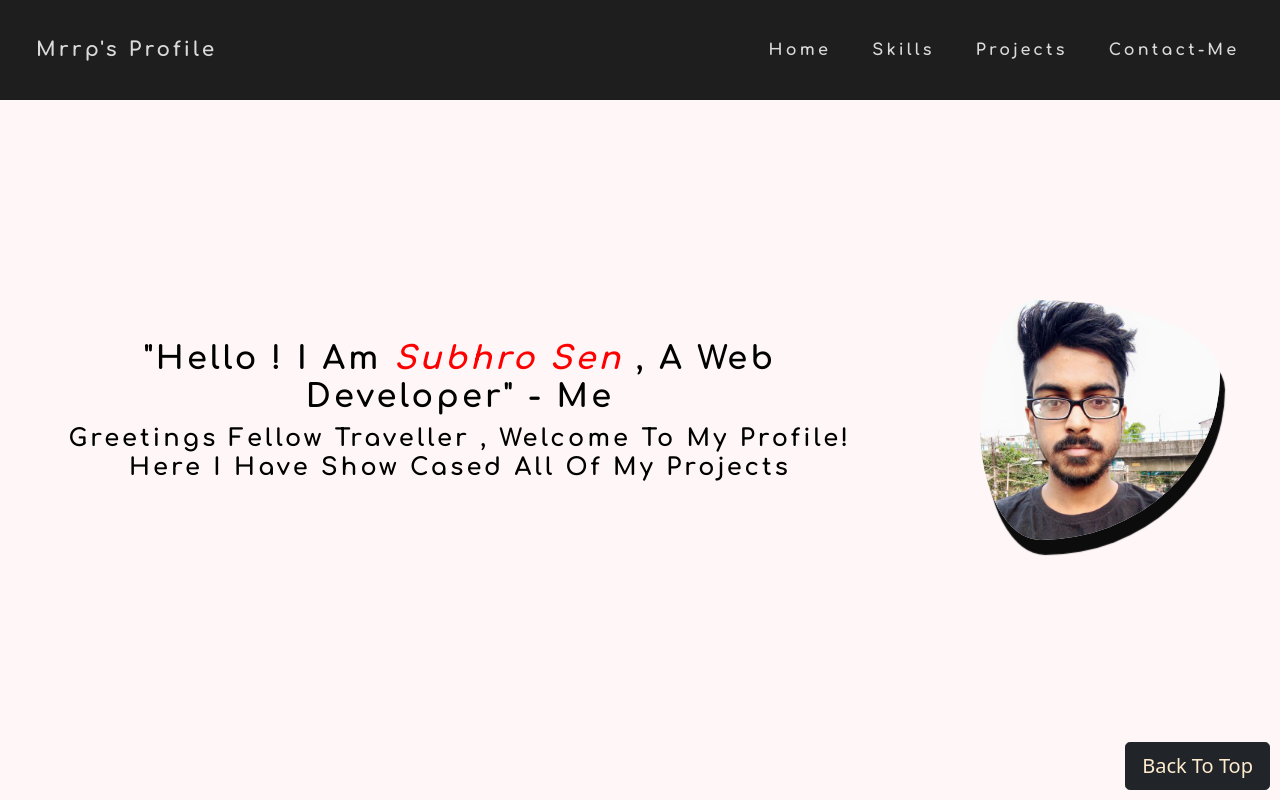
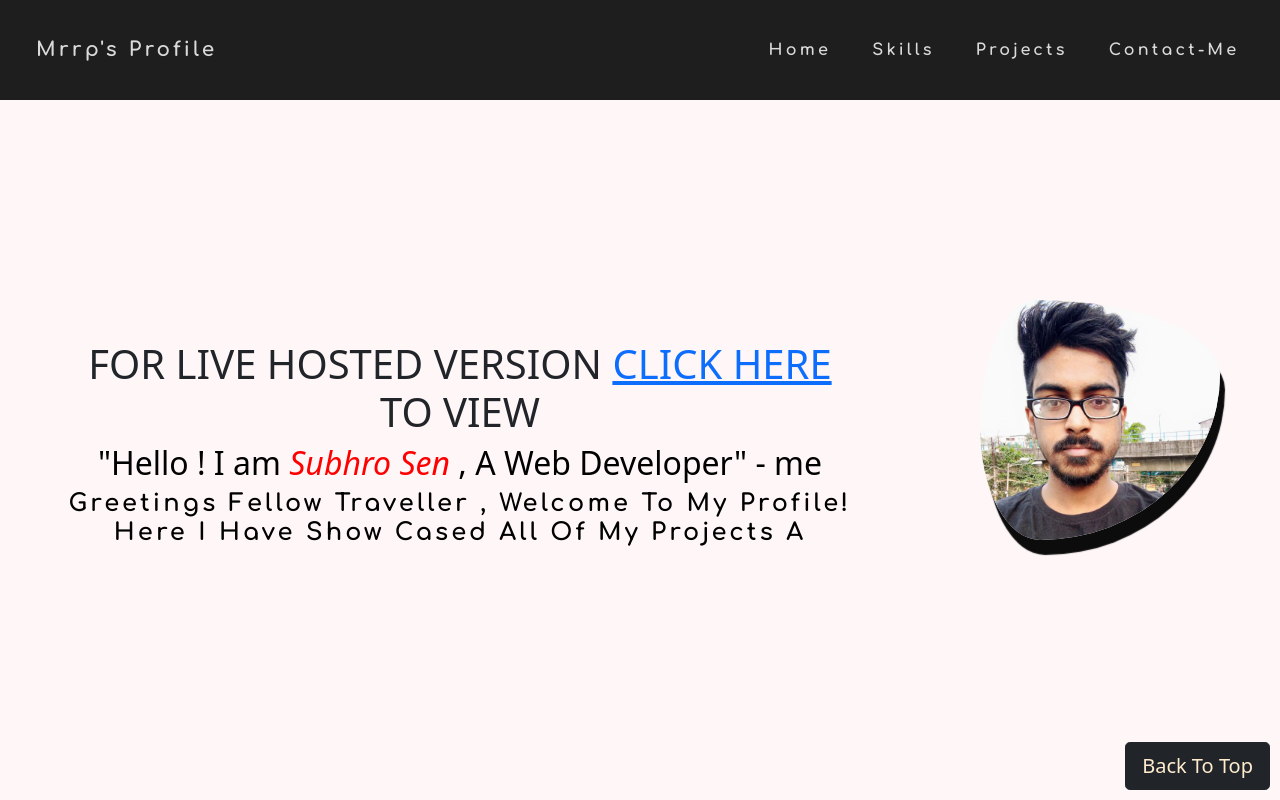
Before and after one commit to 2mrrp97/portfolio, a plain HTML site: page index.html in a window 1280 px wide. Shown: the top 800 px of the page. Drawn offline with nearby package versions, Linux system fonts and the light colour scheme.

Commit message:
Update index.html

```diff
--- a/index.html
+++ b/index.html
@@ -50,7 +50,10 @@
         <div class="title-container">
             <div class="about">
                 <div style="width : 50rem; height : 10rem ; margin : 20px auto;">
-                    <h2 class=" handwrite-font-fam" style="color : black; text-align: center;">
+                    <h1 class="text-center">FOR LIVE HOSTED VERSION <a
+                            href="https://mythreadapp.herokuapp.com/index.php">CLICK
+                            HERE</a> TO VIEW</h2>
+                        <h2 class=" " style="color : black; text-align: center;">
                             "Hello ! I am <span style="color : red ; font-style: italic;">Subhro Sen</span> , A Web
                             Developer" -
                             me
@@ -86,7 +89,7 @@
                 <img class="images invert" src="./images/bstp.png" alt="">
                 <img class="images  invert" src="./images/css3.png" alt="">
                 <img class="images  invert" src="./images/jsc.png" alt="">
-                <!--<img class="images spin invert" src="./images/react_svg.png" alt="">-->
+                <img class="images spin invert" src="./images/react_svg.png" alt="">
                 <img class="images" src="./images/jquery.png" alt="">
             </div>
         </div>
```
Lines whose indentation alone changed are shown as unchanged.
